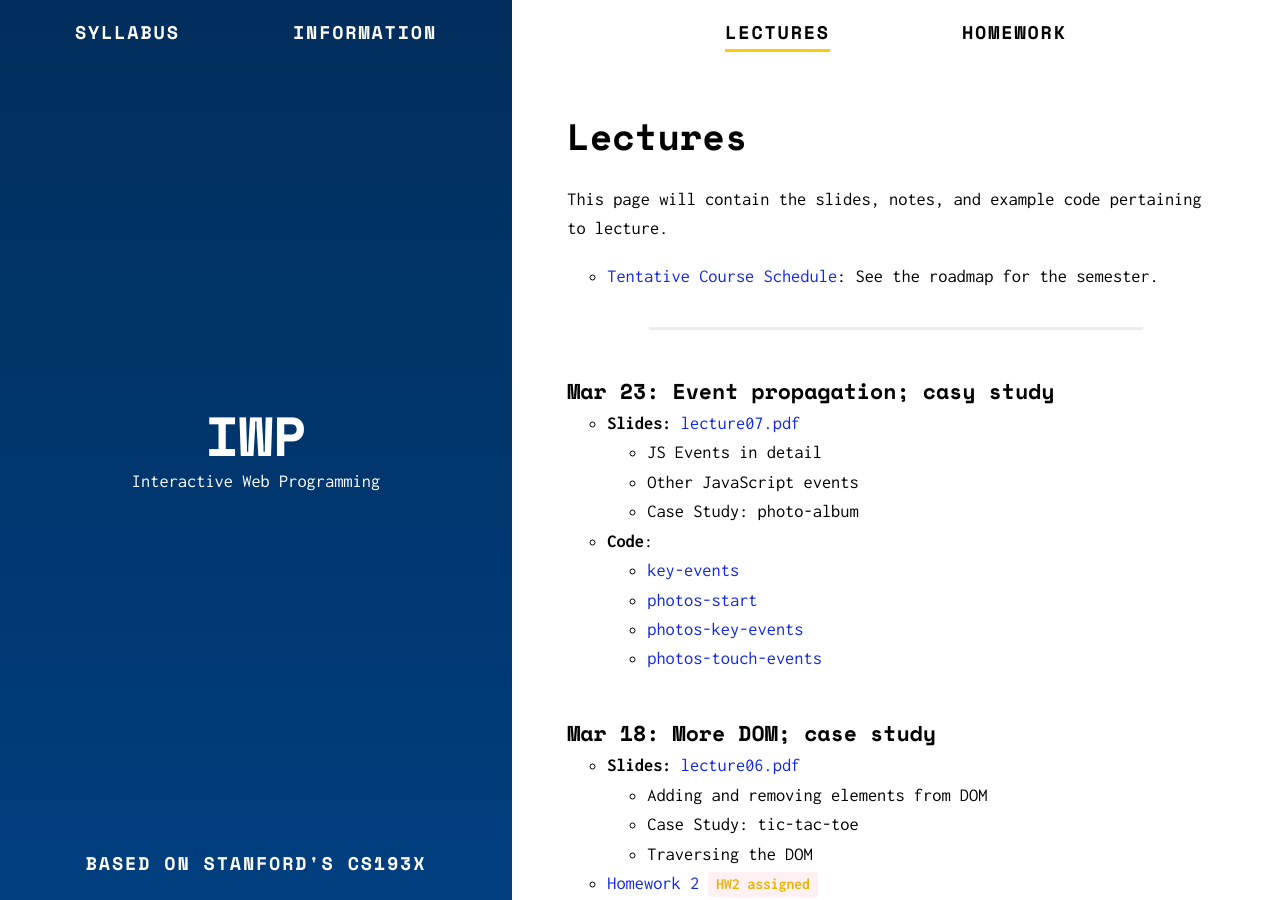
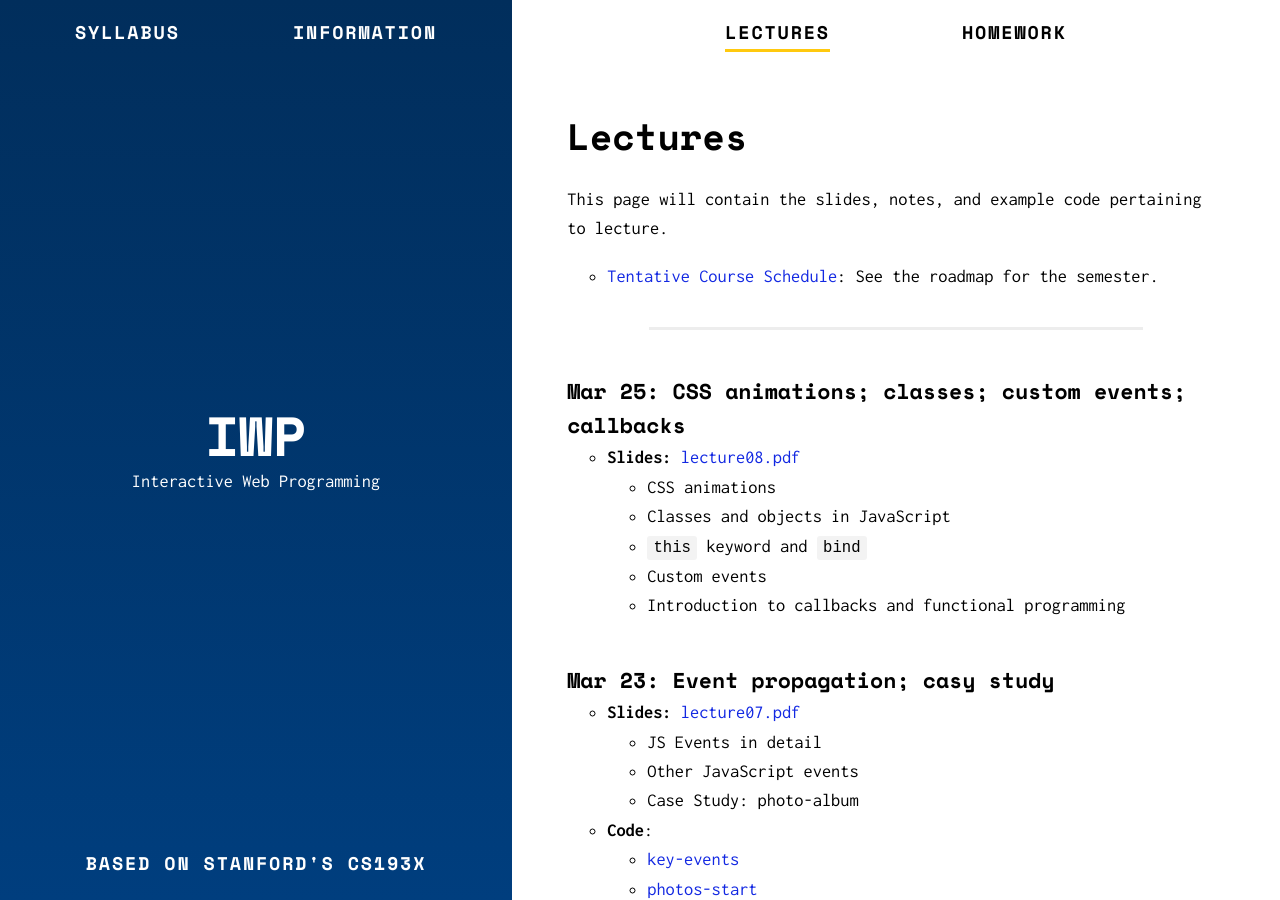
Before and after one commit to murilocamargos/iwp, a Jekyll site: the page built from lectures.md, in a window 1280 px wide and 900 px high. Built offline with Jekyll 4.4.1, drawn with Linux system fonts in a browser that asks for light colours.

Commit message:
Adiciona aula 8

```diff
--- a/lectures.md
+++ b/lectures.md
@@ -11,6 +11,16 @@ This page will contain the slides, notes, and example code pertaining to lecture
 
 ---
 
+
+### Mar 25: CSS animations; classes; custom events; callbacks
+- **Slides:** [lecture08.pdf]({{ site.baseurl }}/lectures/lecture08.pdf)
+  - CSS animations
+  - Classes and objects in JavaScript
+  - `this` keyword and `bind`
+  - Custom events
+  - Introduction to callbacks and functional programming
+
+
 ### Mar 23: Event propagation; casy study
 - **Slides:** [lecture07.pdf]({{ site.baseurl }}/lectures/lecture07.pdf)
   - JS Events in detail
@@ -22,6 +32,7 @@ This page will contain the slides, notes, and example code pertaining to lecture
   - [photos-key-events]({{ site.baseurl }}/pages/photos-key-events)
   - [photos-touch-events]({{ site.baseurl }}/pages/photos-touch-events)
 
+
 ### Mar 18: More DOM; case study
 - **Slides:** [lecture06.pdf]({{ site.baseurl }}/lectures/lecture06.pdf)
   - Adding and removing elements from DOM
@@ -31,6 +42,7 @@ This page will contain the slides, notes, and example code pertaining to lecture
 - <span class="label">HW1 DUE</span>
 - **Code**:
   - [html]({{ site.baseurl }}/pages/tic-tac-toe/index.html) / [css]({{ site.baseurl }}/pages/tic-tac-toe/style.css) / [js]({{ site.baseurl }}/pages/tic-tac-toe/script.js): Case study: tic-tac-toe.
+
 
 ### Mar 16: Introduction to JavaScript; DOM and events
 - **Slides:** [lecture05.pdf]({{ site.baseurl }}/lectures/lecture05.pdf)
@@ -54,6 +66,7 @@ This page will contain the slides, notes, and example code pertaining to lecture
   - [html]({{ site.baseurl }}/pages/bedford/index.html) / [css]({{ site.baseurl }}/pages/bedford/style.css): A rough copy of the Bedford Squarespace template. Be sure to inspect elements and view the source to see how it works!
   - [html]({{ site.baseurl }}/pages/bedford/index-mobile.html) / [css]({{ site.baseurl }}/pages/bedford/style-mobile.css): The mobile version of our Squarespace layout.
 
+
 ### Mar 9: CSS Box Model; Flexbox
 - **Slides:** [lecture03.pdf]({{ site.baseurl }}/lectures/lecture03.pdf)
   - The CSS Box model
@@ -63,6 +76,7 @@ This page will contain the slides, notes, and example code pertaining to lecture
 - [Homework 1]({{ site.baseurl }}/homework/1-tv-show-list) <span class="label">HW1 assigned</span>
 - <span class="label">HW0 DUE</span>
 
+
 ### Mar 4: Block vs inline; classes and ids; complex selectors
 - **Slides:** [lecture02.pdf]({{ site.baseurl }}/lectures/lecture02.pdf)
   - Block vs inline
@@ -71,6 +85,7 @@ This page will contain the slides, notes, and example code pertaining to lecture
   - Combining selectors; cascading; inheritance
   - [Block vs inline guide](https://web.stanford.edu/class/archive/cs/cs193x/cs193x.1176/lectures/05/block-inline)
 
+
 ### Mar 2: Course overview and basic HTML/CSS
 - **Slides:** [lecture01.pdf]({{ site.baseurl }}/lectures/lecture01.pdf)
   - Syllabus and course info
```
Also changed, not shown: 1 other file.
